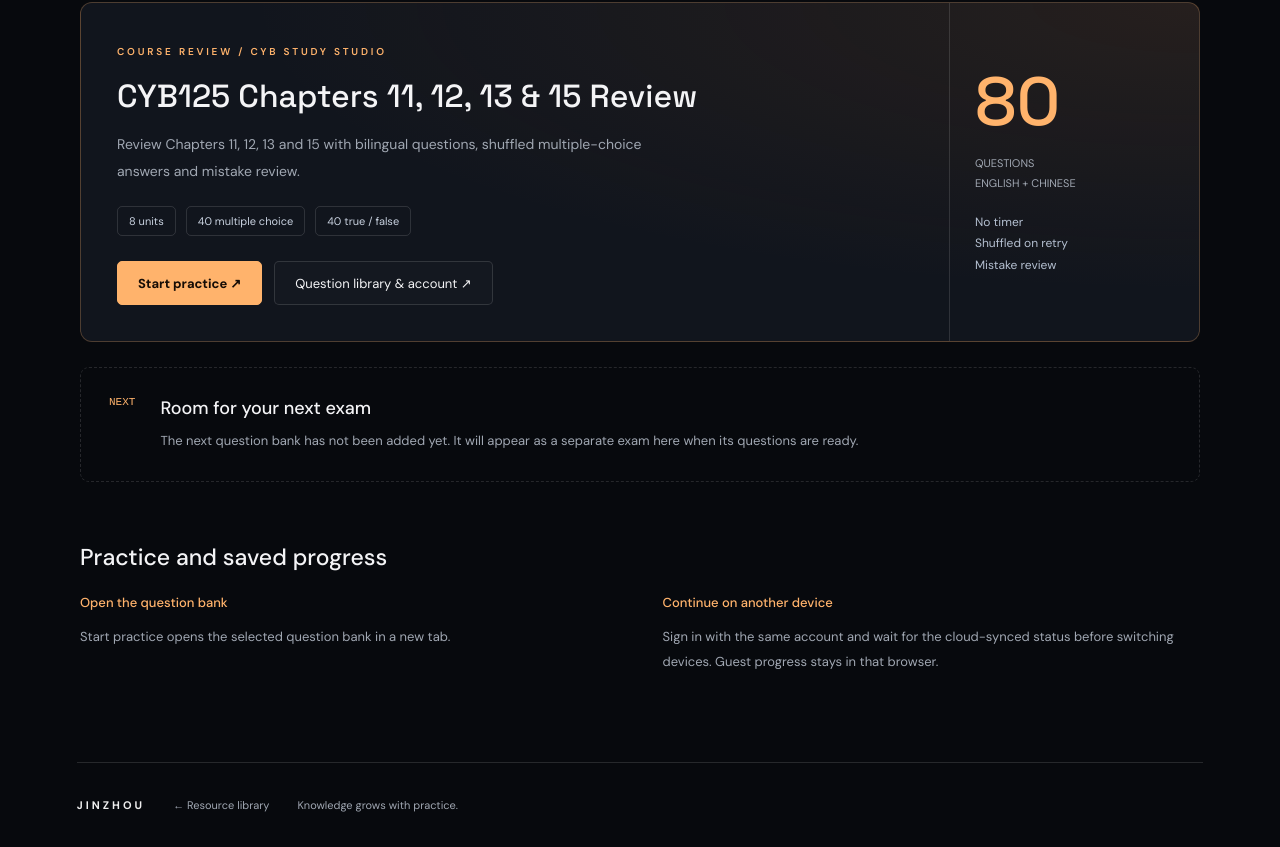
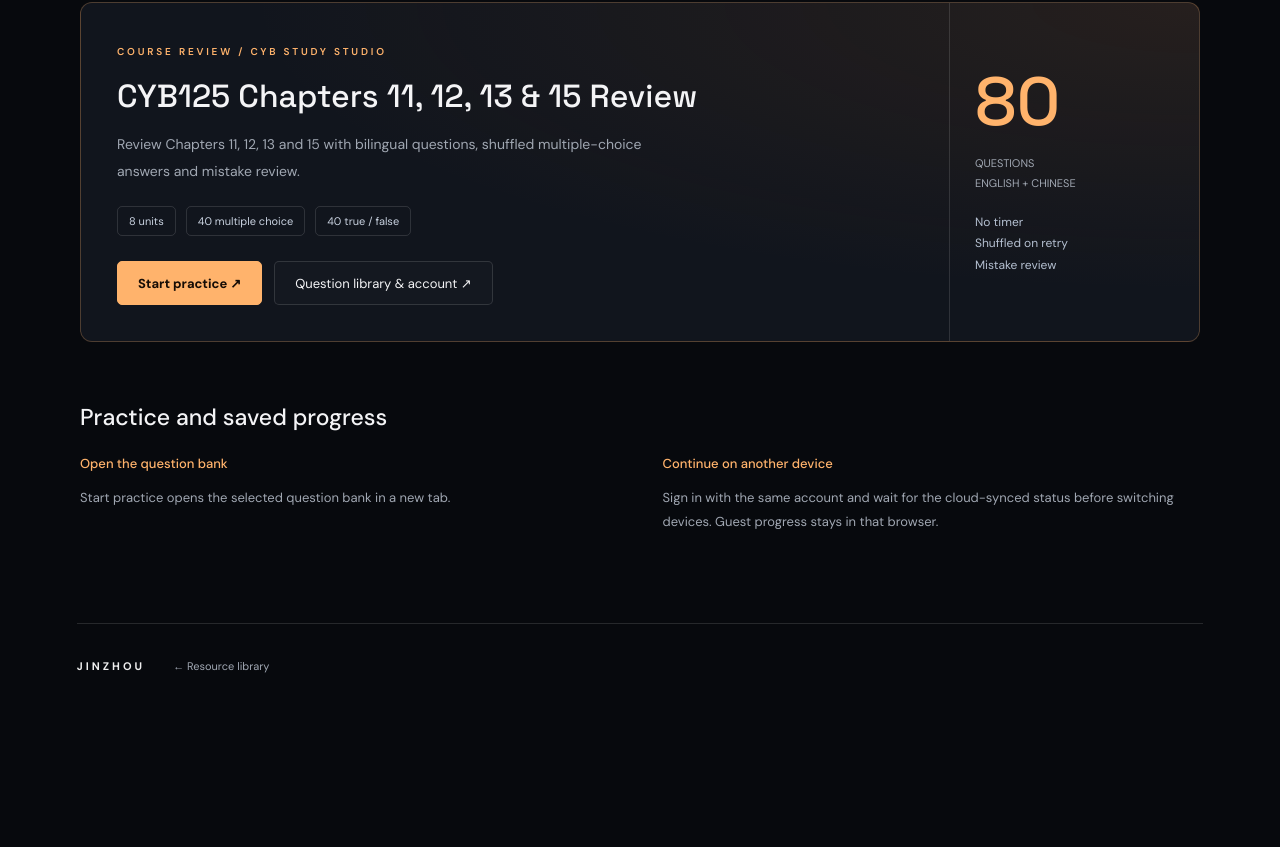
Before and after one commit to jinzhoudhao-cloud/jinzhoudhao-cloud.github.io, a plain HTML site: page cybersecurity/index.html in a window 1280 px wide. Shown: the part 1193-2040 px from the top of the page. After the commit the page ends 1901 px from the top, so only its background shows below. Drawn offline with Linux system fonts and the light colour scheme.

Commit message:
Remove decorative copy from exam center

```diff
--- a/cybersecurity/index.html
+++ b/cybersecurity/index.html
@@ -1,7 +1,6 @@
-<!doctype html><html lang="en"><head><meta charset="utf-8"><meta name="viewport" content="width=device-width,initial-scale=1"><meta name="theme-color" content="#07090d"><title>Cybersecurity Exam Center · Jinzhou</title><link rel="icon" href="../favicon.svg"><link rel="stylesheet" href="../library.css?v=exams1"><link rel="stylesheet" href="exams.css?v=1"><script defer src="exams.js?v=1"></script></head><body>
+<!doctype html><html lang="en"><head><meta charset="utf-8"><meta name="viewport" content="width=device-width,initial-scale=1"><meta name="theme-color" content="#07090d"><title>Cybersecurity Exam Center · Jinzhou</title><link rel="icon" href="../favicon.svg"><link rel="stylesheet" href="../library.css?v=exams1"><link rel="stylesheet" href="exams.css?v=1"><script defer src="exams.js?v=2"></script></head><body>
 <header class="site-header"><a class="brand" href="../#cybersecurity"><span class="brand-star" aria-hidden="true">✳</span><span><b data-i18n="brand">JINZHOU</b><small data-i18n="brandSub">ONLINE RESOURCE LIBRARY</small></span></a><a class="back-library" href="../#cybersecurity" data-i18n="back">← Resource library</a><button id="language" class="language-toggle" type="button">中文</button></header>
-<main class="shell exam-main"><section class="exam-intro"><p class="eyebrow" data-i18n="eyebrow">CYBERSECURITY / PRACTICE & REVIEW</p><h1 data-i18n="title">Your next exam,<br>one question at a time.</h1><p data-i18n="intro">Choose an exam to start. Each exam has its own entry, so new question banks stay separate from your existing course.</p><span class="exam-count" id="exam-count" aria-live="polite"></span></section>
+<main class="shell exam-main"><section class="exam-intro"><p class="eyebrow" data-i18n="eyebrow">CYBERSECURITY / PRACTICE & REVIEW</p><h1 data-i18n="title">Cybersecurity Exam Practice</h1><p data-i18n="intro">Find your exam below and select Start practice.</p><span class="exam-count" id="exam-count" aria-live="polite"></span></section>
 <div id="exam-list" class="exam-list"></div><p id="load-error" role="alert" hidden></p>
-<section class="next-exam"><span class="section-number" data-i18n="nextLabel">NEXT</span><div><h2 data-i18n="nextTitle">Room for your next exam</h2><p data-i18n="nextText">The next question bank has not been added yet. It will appear as a separate exam here when its questions are ready.</p></div></section>
-<section class="how-it-works"><h2 data-i18n="howTitle">Keep your study flow</h2><div class="info-grid"><article><b data-i18n="syncTitle">Your existing study site</b><p data-i18n="syncText">Practice opens in CYB Study Studio. Its question banks, sign-in, cloud sync and administrator controls remain on the original site.</p></article><article><b data-i18n="progressTitle">Continue on another device</b><p data-i18n="progressText">Sign in with the same account and wait for the cloud-synced status before switching devices. Guest progress stays in that browser.</p></article></div></section>
-</main><footer class="shell"><b data-i18n="brand">JINZHOU</b><a href="../#cybersecurity" data-i18n="back">← Resource library</a><span data-i18n="footer">Knowledge grows with practice.</span></footer></body></html>
+<section class="how-it-works"><h2 data-i18n="howTitle">Practice and saved progress</h2><div class="info-grid"><article><b data-i18n="syncTitle">Open the question bank</b><p data-i18n="syncText">Start practice opens the selected question bank in a new tab.</p></article><article><b data-i18n="progressTitle">Continue on another device</b><p data-i18n="progressText">Sign in with the same account and wait for the cloud-synced status before switching devices. Guest progress stays in that browser.</p></article></div></section>
+</main><footer class="shell"><b data-i18n="brand">JINZHOU</b><a href="../#cybersecurity" data-i18n="back">← Resource library</a></footer></body></html>
```
